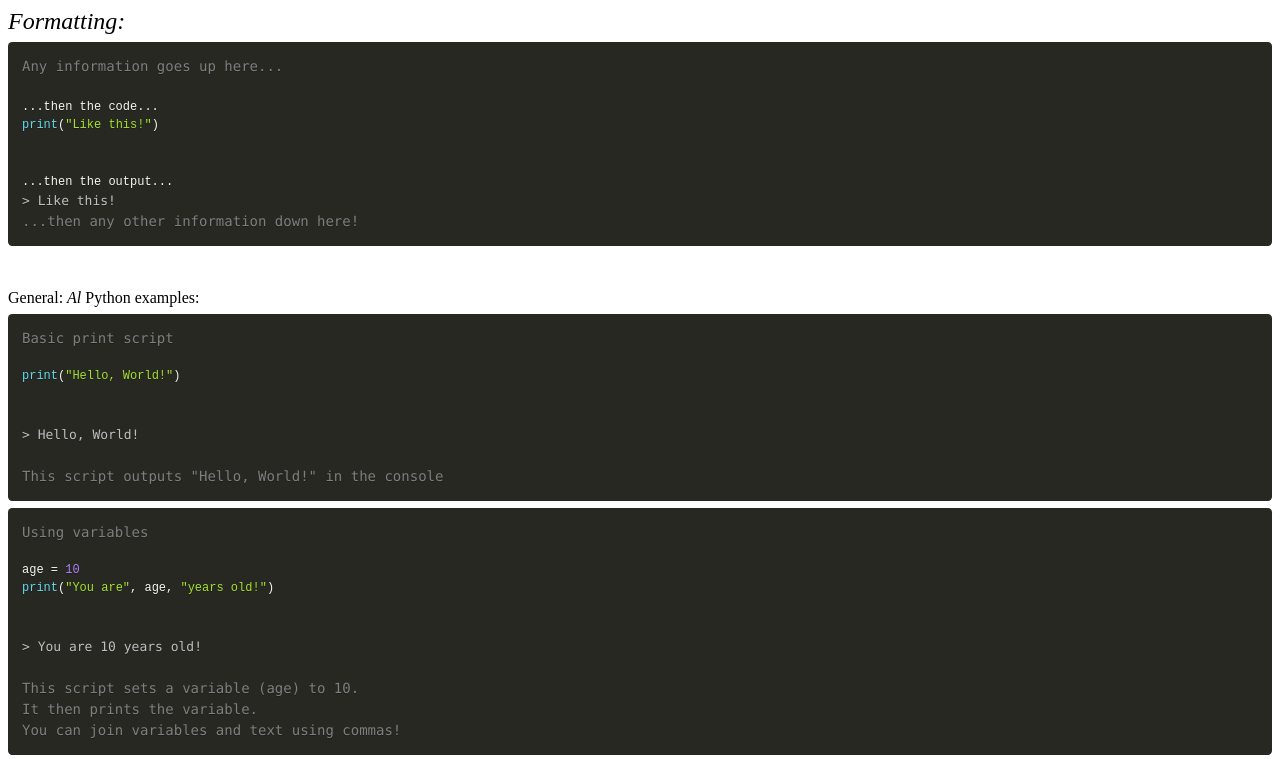
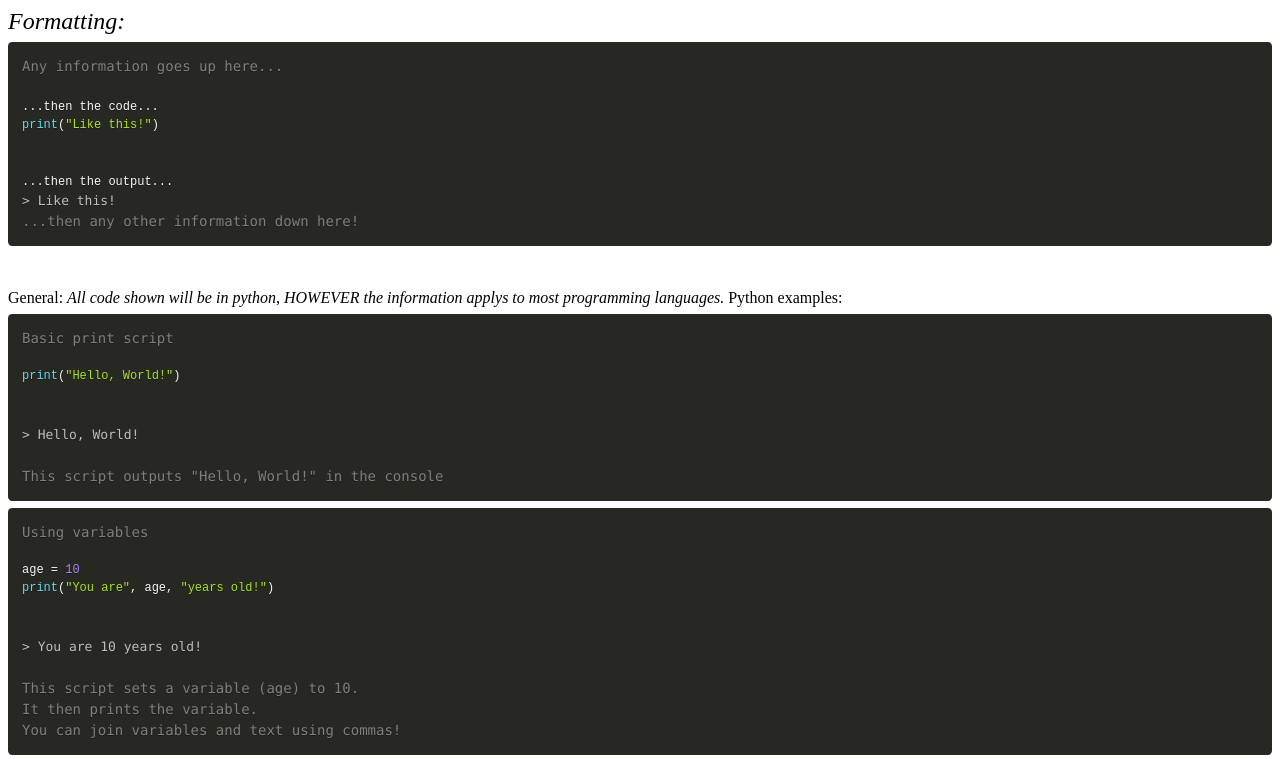
Before and after one commit to Charlzee/code-area, a plain HTML site: page index.html in a window 1280 px wide. Shown: the top 759 px of the page. Drawn offline with Linux system fonts and the light colour scheme.

Commit message:
update index.html

```diff
--- a/index.html
+++ b/index.html
@@ -26,7 +26,8 @@ Any information goes up here...
 
 General:
 <span class="general-disclaimer">
-Al
+All code shown will be in python,
+HOWEVER the information applys to most programming languages.
 </span>
 
 Python examples:
```
